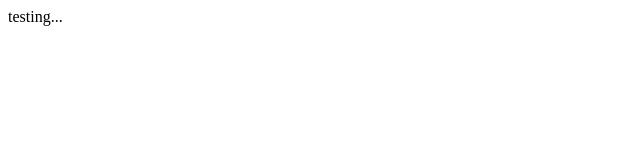
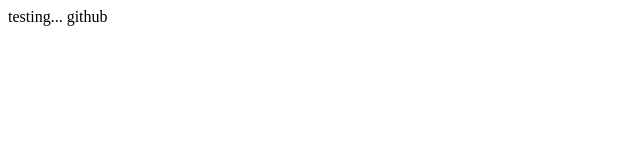
Before and after one commit to asif20183006/Git-tutorial, a plain HTML site: page index.html in a window 1280 px wide. Shown: the full height of the page, 0-640 px from the left. Drawn offline with Linux system fonts and the light colour scheme.

Commit message:
Update index.html
changing heading

```diff
--- a/index.html
+++ b/index.html
@@ -7,6 +7,6 @@
     <title>Git tutorial</title>
 </head>
 <body>
-    testing...
+    testing... github
 </body>
 </html>
```
